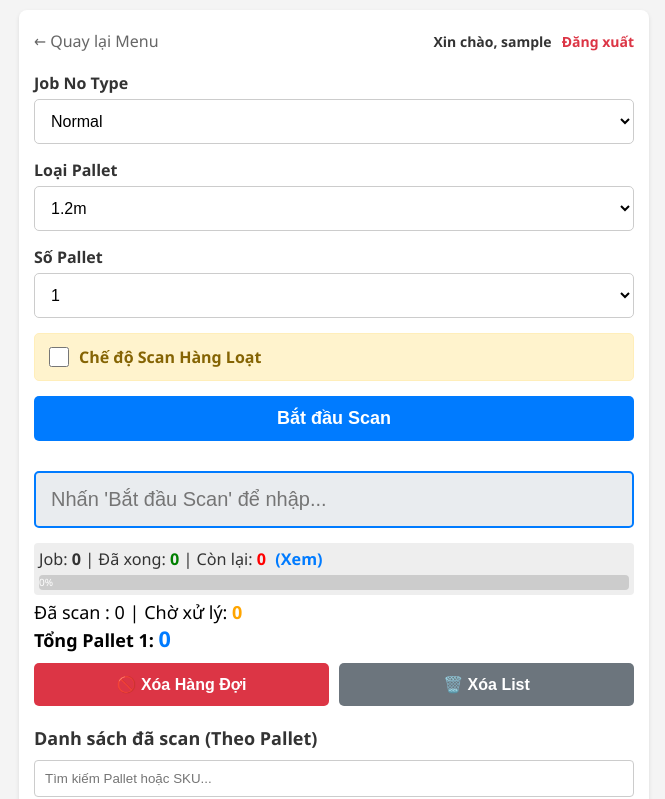
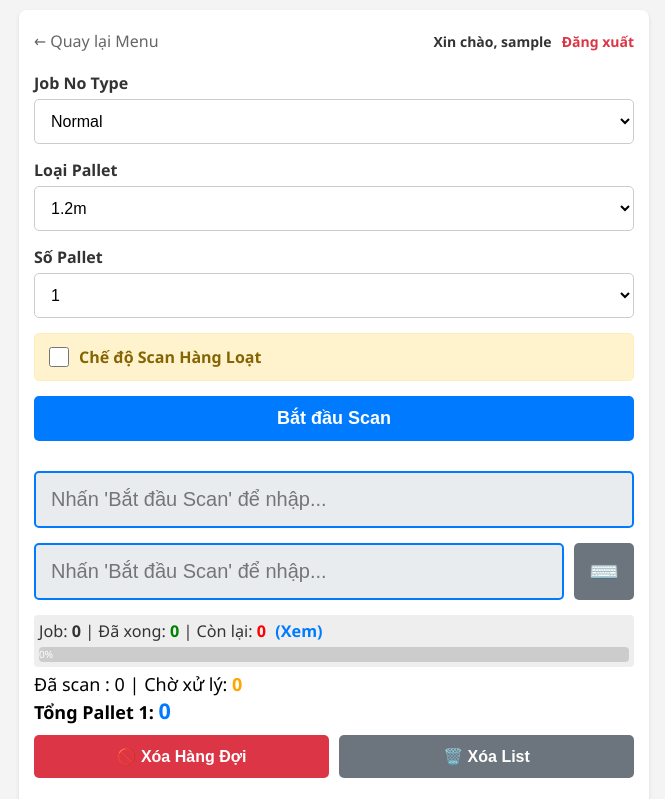
Before and after one commit to Anhcodon2020/scan, a Flask app: page /scan in a window 1280 px wide. Shown: the top 799 px of the page, without its empty margins (306-971 px from the left). Run offline with Flask 3, Linux system fonts and the light colour scheme; the visitor is signed in with stand-in values (Sample User, id 1); some libraries are stand-ins or nearby versions.

Commit message:
Mo phim manual

```diff
--- a/templates/scan.html
+++ b/templates/scan.html
@@ -108,6 +108,10 @@
 
         <!-- autocomplete="off" để tránh bàn phím ảo che khuất hoặc gợi ý cũ -->
         <input type="text" id="barcodeInput" placeholder="Nhấn 'Bắt đầu Scan' để nhập..."  autocomplete="off" inputmode="none" disabled style="background-color: #e9ecef;">
+        <div style="display: flex; gap: 10px; margin-bottom: 15px;">
+            <input type="text" id="barcodeInput" placeholder="Nhấn 'Bắt đầu Scan' để nhập..."  autocomplete="off" inputmode="none" disabled style="background-color: #e9ecef; margin-bottom: 0; flex: 1;">
+            <button id="btnKeyboardToggle" style="padding: 0 15px; font-size: 24px; cursor: pointer; background: #6c757d; color: white; border: none; border-radius: 5px;" title="Bật/Tắt bàn phím ảo">⌨️</button>
+        </div>
 
         <div id="status" style="margin-bottom: 10px; font-size: 18px;">
             <div style="font-size: 0.9em; color: #333; margin-bottom: 5px; background: #eee; padding: 5px; border-radius: 4px;">
@@ -176,6 +180,7 @@
         const cameraSelect = document.getElementById('cameraSelect');
         const selectionForm = document.getElementById('selectionForm');
         const scanHeader = document.getElementById('scanHeader');
+        const btnKeyboardToggle = document.getElementById('btnKeyboardToggle');
 
         // Modal Logic
         const modal = document.getElementById('skuModal');
@@ -436,6 +441,23 @@
                 }
             });
         }
+
+        // Xử lý nút bật/tắt bàn phím ảo
+        btnKeyboardToggle.addEventListener('click', () => {
+            if (input.disabled) return; // Không làm gì nếu chưa bắt đầu scan
+
+            const currentMode = input.getAttribute('inputmode');
+            if (currentMode === 'none') {
+                input.setAttribute('inputmode', 'text'); // Bật bàn phím
+                btnKeyboardToggle.style.backgroundColor = '#28a745'; // Xanh
+            } else {
+                input.setAttribute('inputmode', 'none'); // Tắt bàn phím
+                btnKeyboardToggle.style.backgroundColor = '#6c757d'; // Xám
+            }
+            // Blur và Focus lại để áp dụng thay đổi bàn phím trên điện thoại
+            input.blur();
+            setTimeout(() => input.focus(), 100);
+        });
 
         // Gọi khi đổi Job Type và khi mới vào trang
         jobTypeSelect.addEventListener('change', () => {
```
